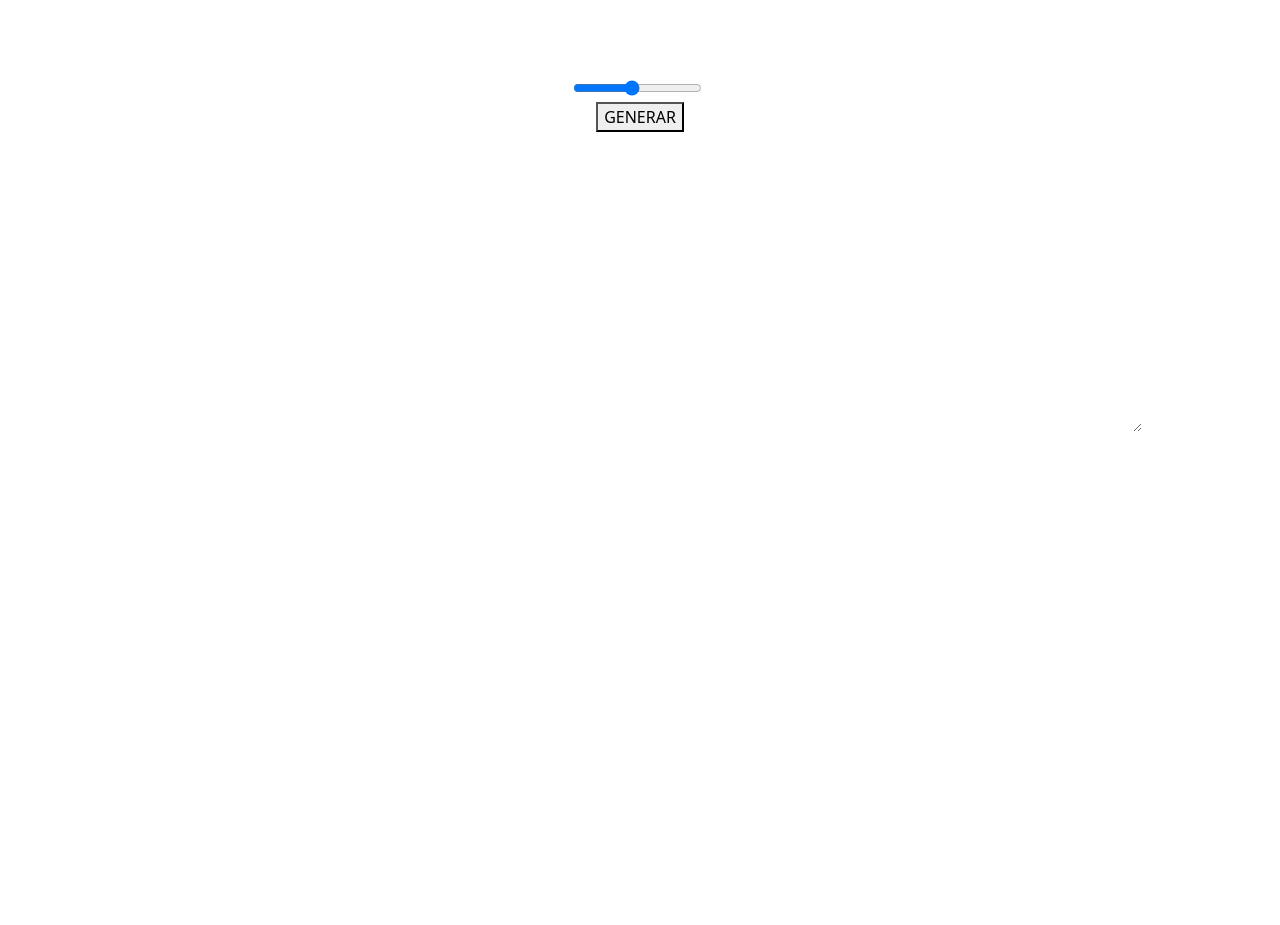
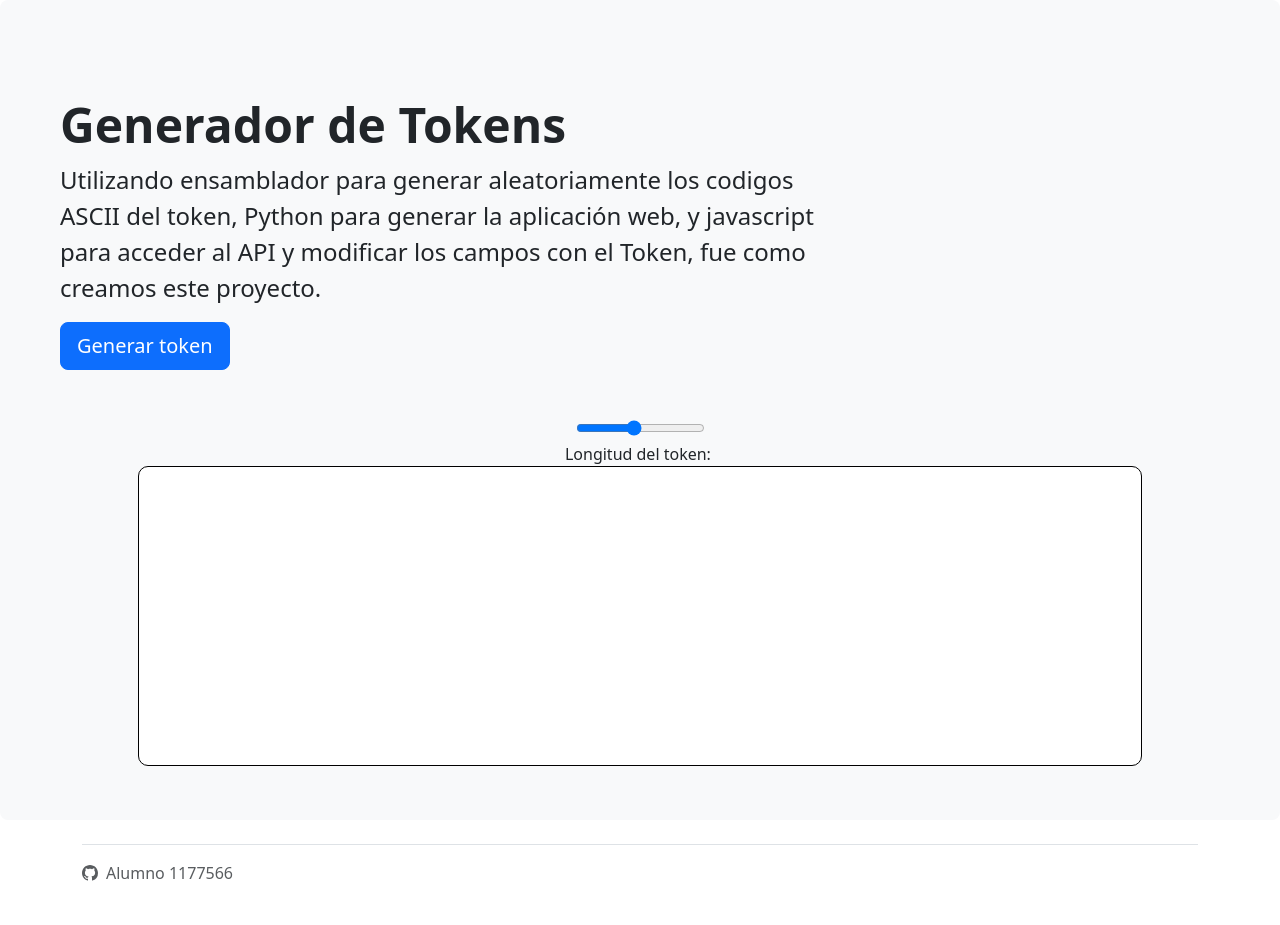
Before and after one commit to Eptor/proyectoFinalAOC, a Flask app: page / in a window 1280 px wide. Before the commit the page is almost empty. Before the commit the page ends 431 px from the top, so only its background shows below. Run offline with Flask 3, Linux system fonts and the light colour scheme.

Commit message:
style: :lipstick: Se utilizó bootstrap 5 para el FrontEnd

```diff
--- a/src/static/css/main.css
+++ b/src/static/css/main.css
@@ -2,15 +2,14 @@
     text-align: center;
 }
 
-.slider {
-    margin-top: 5vh;
-}
 
-
-.token_div > textarea {
+.token_div>textarea {
     text-align: center;
     width: 90%;
     height: 300px;
     border: none;
     text-align: left;
+    resize: none;
+    border-radius: 10px;
+    border: 1px solid black;
 }
--- a/src/templates/index.html
+++ b/src/templates/index.html
@@ -15,16 +15,41 @@
 </head>
 
 <body>
-    <div class="container slider">
-        <input type="range" min="10" max="100" value="50" class="slider" id="count"
-            oninput="sliderChange(this.value)">
-        <output id="output"></output>
-        <br>
-        <button onclick="getToken()" type="button">GENERAR</button>
+    <div class="p-5 mb-4 bg-body-tertiary rounded-3">
+        <div class="container-fluid py-5">
+            <h1 class="display-5 fw-bold">Generador de Tokens</h1>
+            <p class="col-md-8 fs-4">Utilizando ensamblador para generar aleatoriamente los codigos ASCII del token,
+                Python para generar la aplicación web, y javascript para acceder al API y modificar los campos con el
+                Token, fue como creamos este proyecto.</p>
+            <button class="btn btn-primary btn-lg" onclick="getToken()" type="button">Generar token</button>
+        </div>
+        <div class="container">
+            <input type="range" min="10" max="100" value="50" class="custom-range" id="count"
+                oninput="sliderChange(this.value)"> <br>
+            <label for="output">Longitud del token:</label>
+            <output id="output"></output>
+            <br>
+        </div>
+
+        <div class="container token_div">
+            <textarea name="token" id="token" cols="30" rows="10"></textarea>
+        </div>
     </div>
 
-    <div class="container token_div">
-        <textarea name="token" id="token" cols="30" rows="10"></textarea>
+    <div class="container">
+        <footer class="d-flex flex-wrap justify-content-between align-items-center py-3 my-4 border-top">
+            <div class="col-md-4 d-flex align-items-center">
+                <a href="/" class="mb-3 me-2 mb-md-0 text-muted text-decoration-none lh-1">
+                    <svg xmlns="http://www.w3.org/2000/svg" width="16" height="16" fill="currentColor"
+                        class="bi bi-github" viewBox="0 0 16 16">
+                        <path
+                            d="M8 0C3.58 0 0 3.58 0 8c0 3.54 2.29 6.53 5.47 7.59.4.07.55-.17.55-.38 0-.19-.01-.82-.01-1.49-2.01.37-2.53-.49-2.69-.94-.09-.23-.48-.94-.82-1.13-.28-.15-.68-.52-.01-.53.63-.01 1.08.58 1.23.82.72 1.21 1.87.87 2.33.66.07-.52.28-.87.51-1.07-1.78-.2-3.64-.89-3.64-3.95 0-.87.31-1.59.82-2.15-.08-.2-.36-1.02.08-2.12 0 0 .67-.21 2.2.82.64-.18 1.32-.27 2-.27.68 0 1.36.09 2 .27 1.53-1.04 2.2-.82 2.2-.82.44 1.1.16 1.92.08 2.12.51.56.82 1.27.82 2.15 0 3.07-1.87 3.75-3.65 3.95.29.25.54.73.54 1.48 0 1.07-.01 1.93-.01 2.2 0 .21.15.46.55.38A8.012 8.012 0 0 0 16 8c0-4.42-3.58-8-8-8z" />
+                    </svg>
+                </a>
+                <span class="text-muted">Alumno 1177566</span>
+            </div>
+            </ul>
+        </footer>
     </div>
 
 </body>
```
